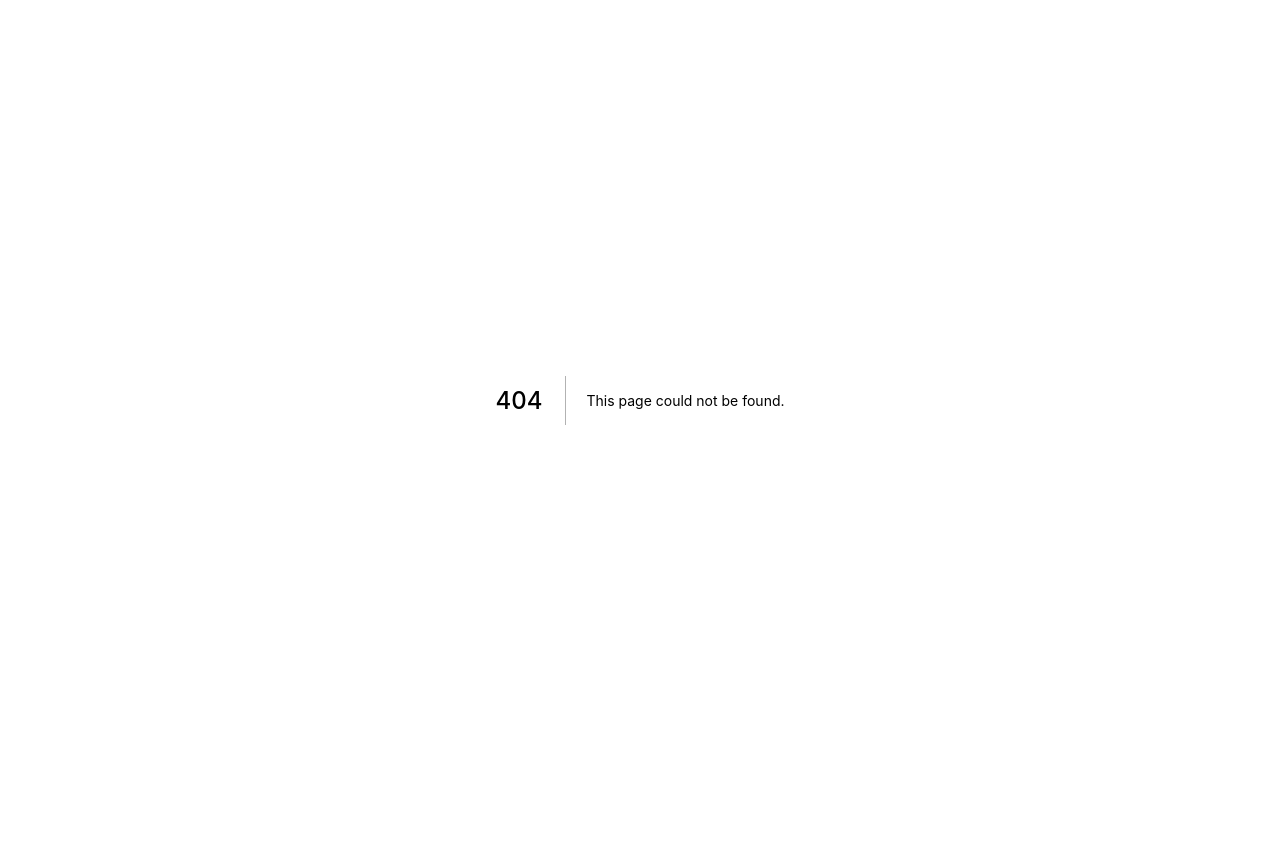
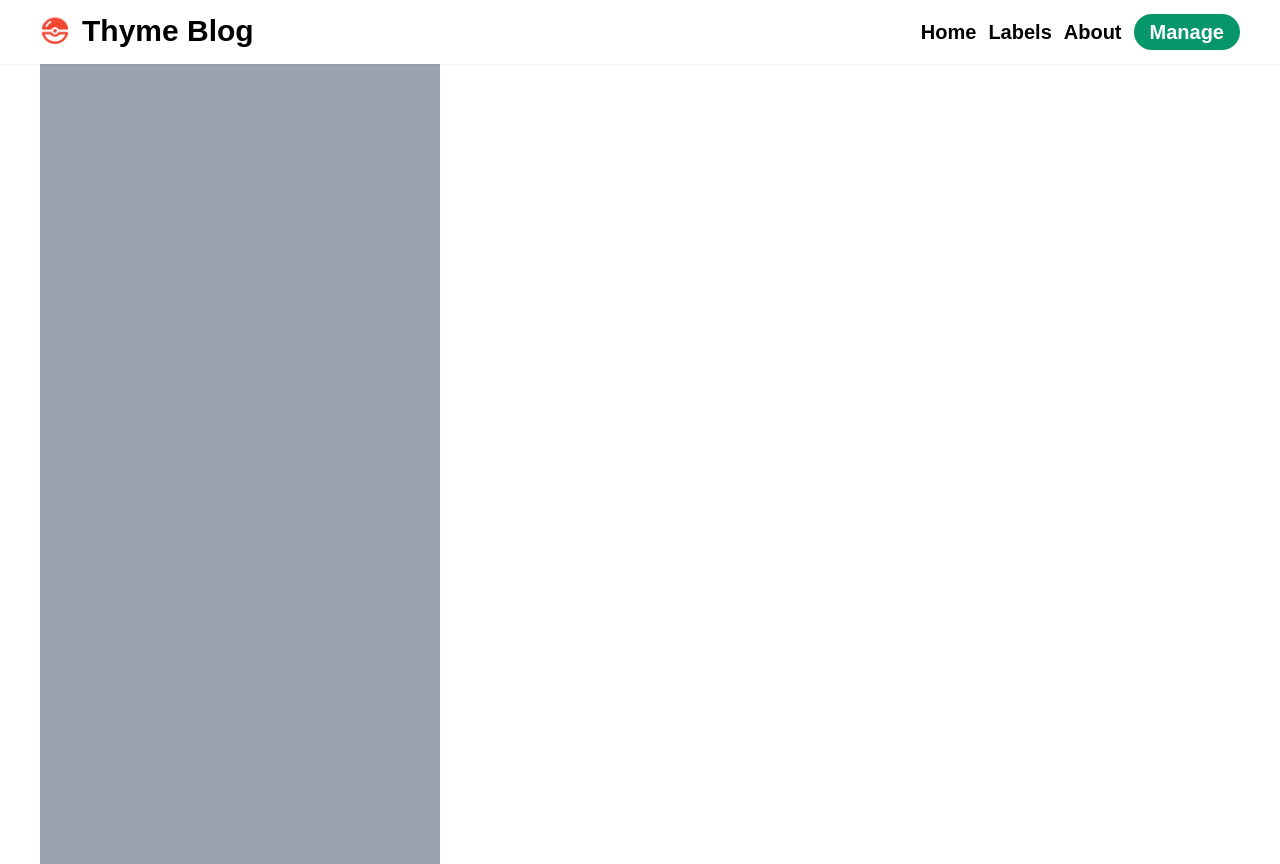
Before and after one commit to chenmoonmo/thyme-blog, a Next.js app: page /labels in a window 1280 px wide. Before the commit this address had no page. Before the commit the page ends 800 px from the top, so only its background shows below. Built offline with nearby package versions, Linux system fonts and the light colour scheme.

Commit message:
增加标签页面 优化路由结构

```diff
--- /dev/null
+++ b/pages/labels/[id].js
@@ -0,0 +1,10 @@
+import Layout from '../../layout'
+import { useRouter } from 'next/router'
+
+const label = (props) => {
+  const router = useRouter()
+  console.log(router)
+  return (<Layout>{router.query.id}</Layout>)
+}
+
+export default label
--- /dev/null
+++ b/pages/labels/index.js
@@ -0,0 +1,11 @@
+import Layout from '../../layout'
+
+const label = (props) => {
+  console.log(props)
+  const labels = ['js', 'css', 'react']
+  return (<Layout>
+    <div className="col-span-full h-20 md:col-span-4 md:h-full bg-gray-400"></div>
+  </Layout>)
+}
+
+export default label
```
Also changed, not shown: pages/home/index.jsx (renamed from pages/home.jsx, +4 -4 lines).
